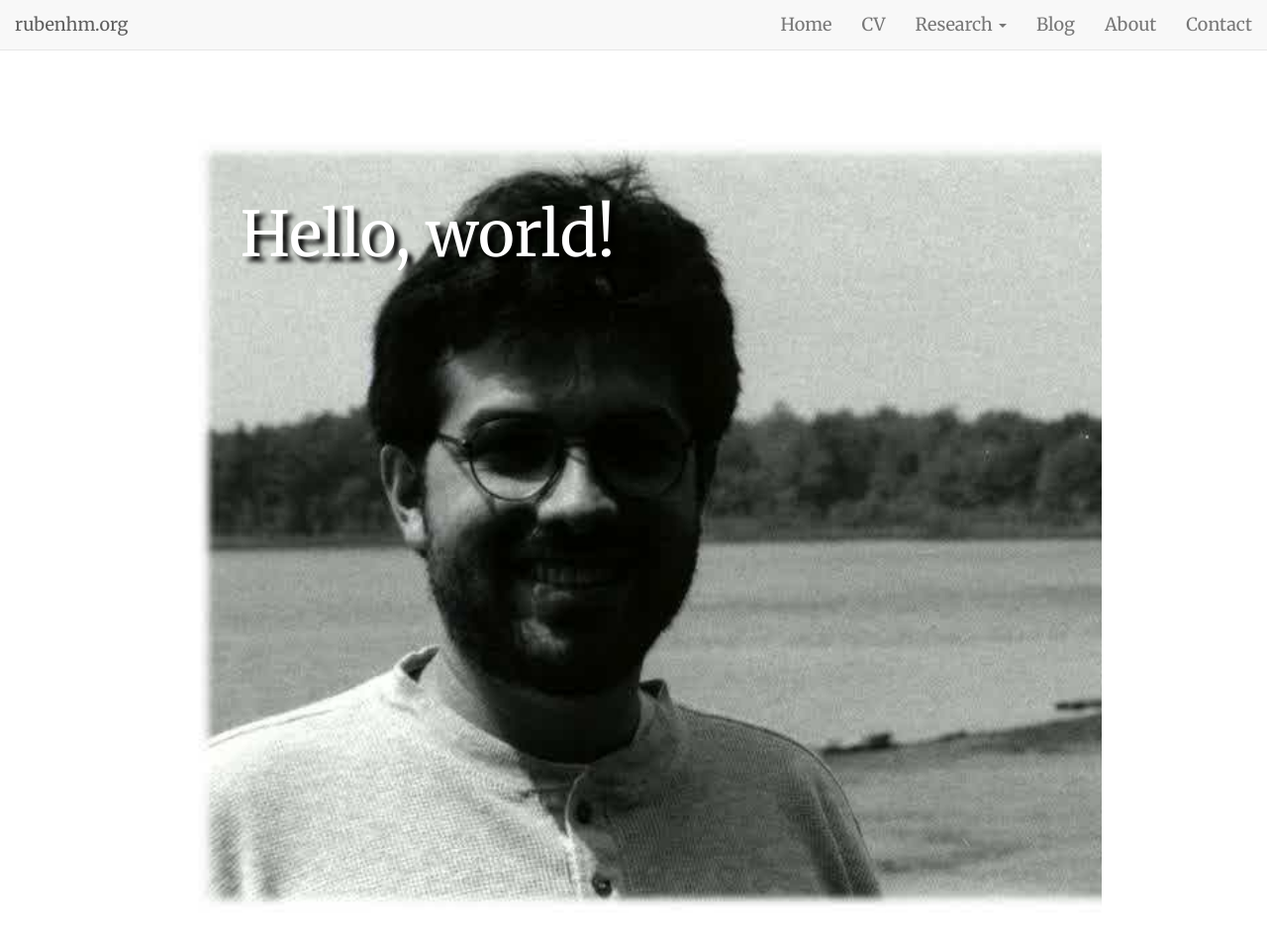
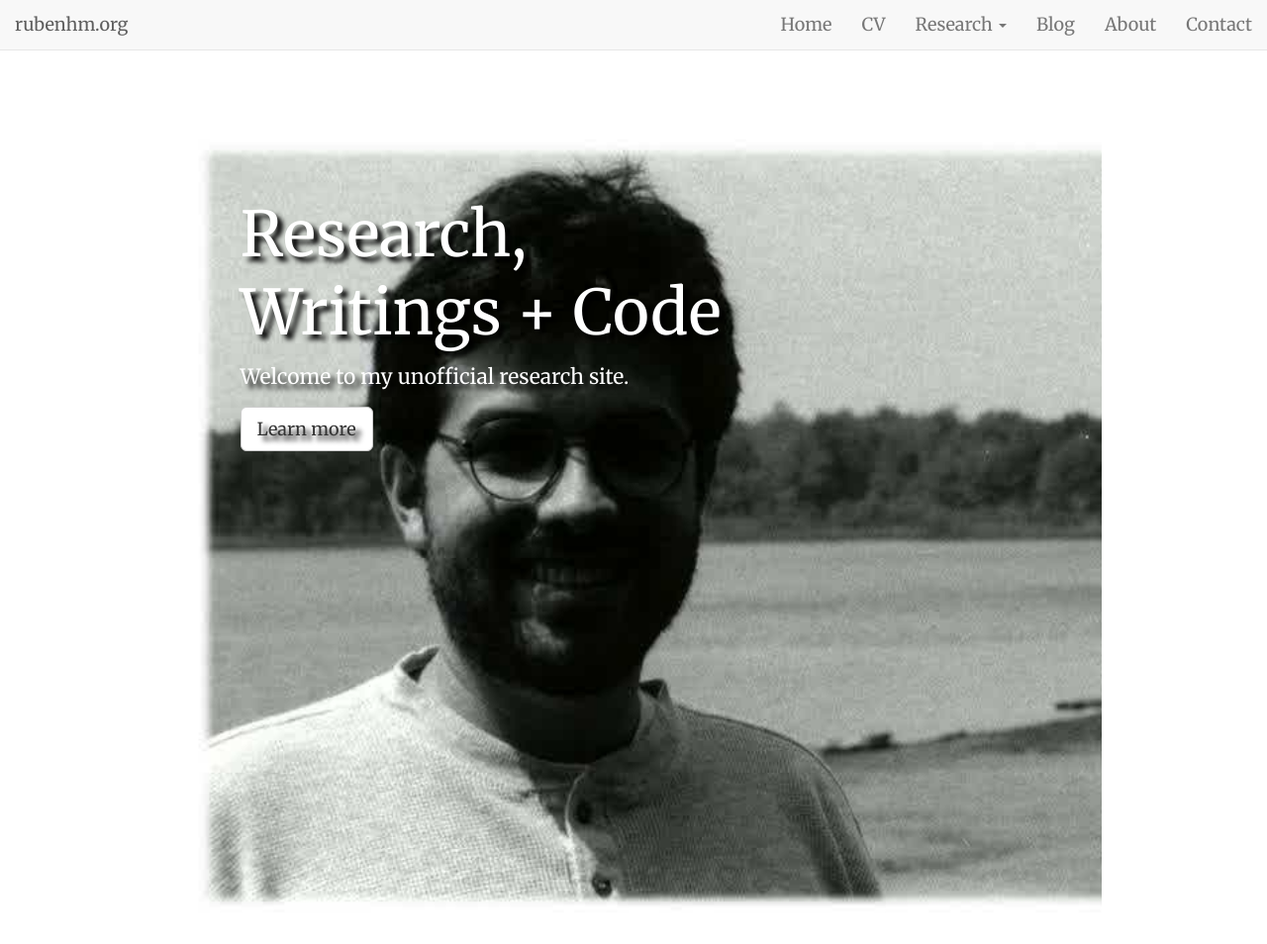
Before and after one commit to rubenhm/rubenhm.github.io, a Jekyll site: the page built from index.md, in a window 1280 px wide and 990 px high. Shown: the top 954 px of the window at 99% size. Built offline with Jekyll 4.4.1, drawn with Linux system fonts in a browser that asks for light colours; nearby versions of some CDN libraries; Markdown is read by kramdown in place of the engine named in the settings.

Commit message:
Fixed typos and changed landing-page message.

```diff
--- a/index.md
+++ b/index.md
@@ -8,9 +8,11 @@ layout: default
 
 <div class="jumbotron">
     <div class="col-xs-8 col-sm-8 col-md-8 col-lg-8">
-                <h1>
-                    Hello, world!
-                </h1>
+
+
+          <h1>Research, Writings + Code</h1>
+          <p>Welcome to my unofficial research site.</p>
+          <p><a class="btn btn-default btn-lg" role="button" href="/about/">Learn more</a></p>
 
     </div>
 </div>
```
Also changed, not shown: attributions.md (+1 -1 lines), blog/_posts/2014-04-01-how-to-collaborate-with-scientific-workplace-users.md (+3 -3 lines), README.md.
